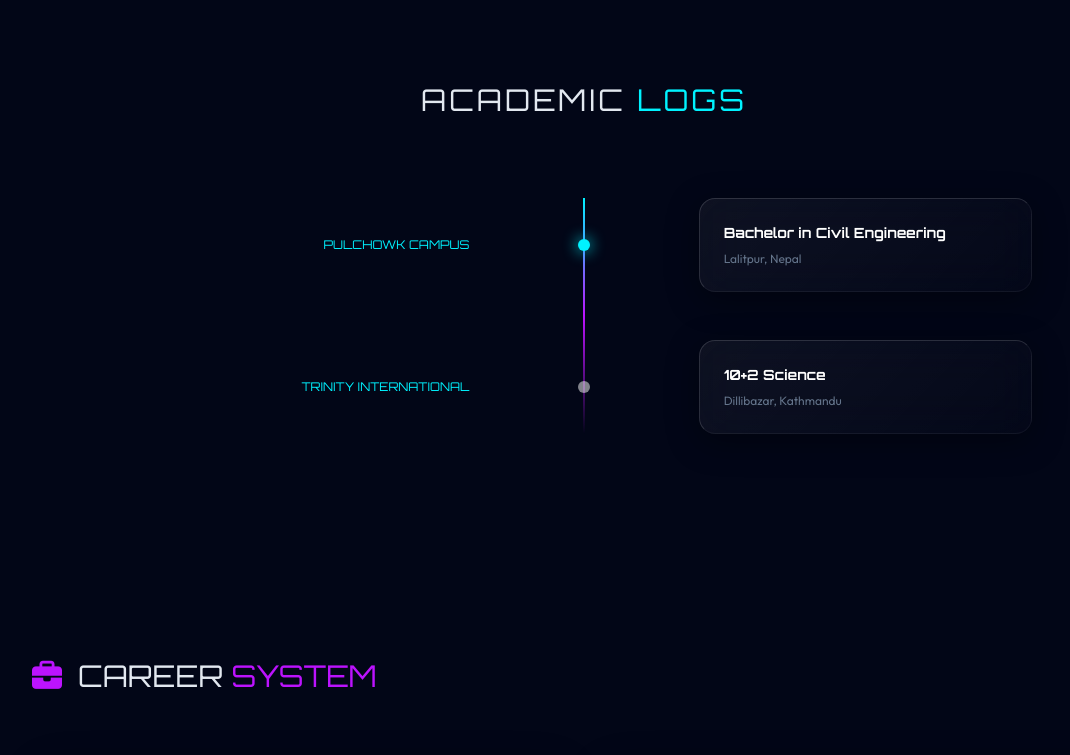
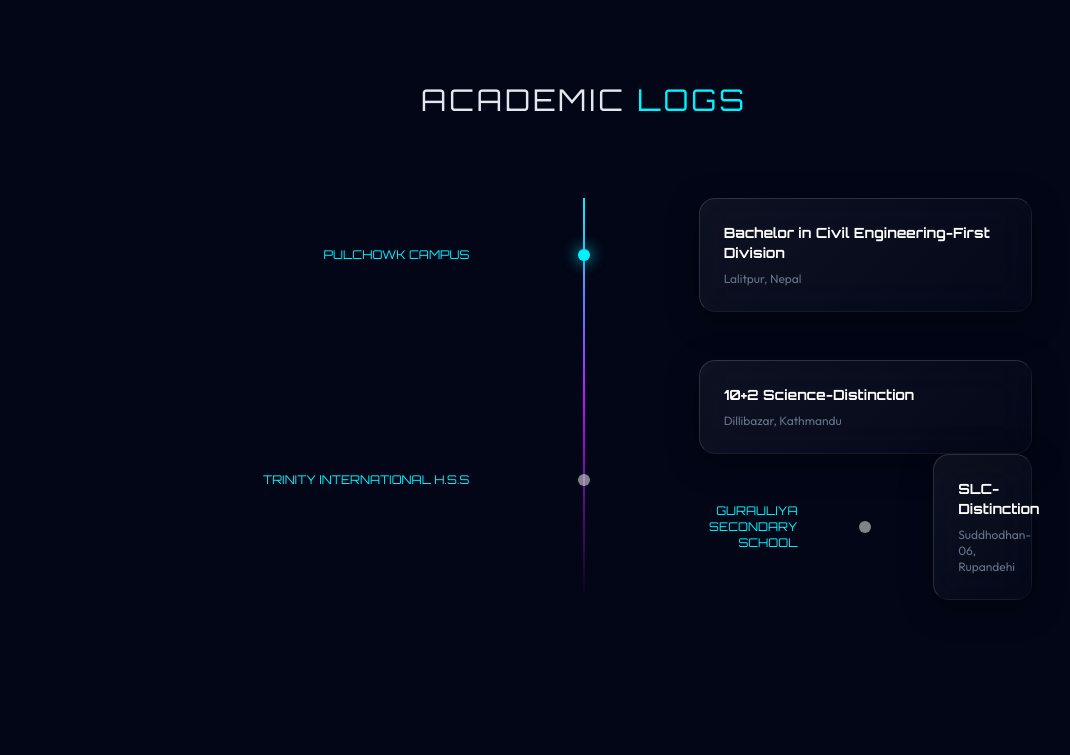
Before and after one commit to sanjaylodh123/sanjaylodh123, a plain HTML site: page index.html in a window 1280 px wide. Shown: the part 1295-2050 px from the top of the page, without its empty margins (56-1126 px from the left). Drawn offline with nearby package versions, Linux system fonts and the light colour scheme.

Commit message:
Update index.html

```diff
--- a/index.html
+++ b/index.html
@@ -183,19 +183,27 @@
                     <div class="absolute left-[-1px] md:left-1/2 md:-translate-x-1/2 w-3 h-3 bg-cyber-cyan rounded-full z-10 shadow-[0_0_15px_#00f2ff]"></div>
                     <div class="md:w-5/12 md:pl-10">
                         <div class="glass-panel p-6 rounded-2xl group-hover:border-cyber-cyan transition hover:bg-white/5">
-                            <h4 class="font-bold text-white font-orbitron text-sm">Bachelor in Civil Engineering</h4>
+                            <h4 class="font-bold text-white font-orbitron text-sm">Bachelor in Civil Engineering-First Division</h4>
                             <p class="text-xs text-slate-500 mt-2">Lalitpur, Nepal</p>
                         </div>
                     </div>
                 </div>
 
                 <div class="relative pl-12 md:pl-0 md:flex md:justify-between items-center group" data-aos="fade-up">
-                    <div class="hidden md:block w-5/12 text-right pr-10 font-orbitron text-cyber-cyan text-xs">TRINITY INTERNATIONAL</div>
+                    <div class="hidden md:block w-5/12 text-right pr-10 font-orbitron text-cyber-cyan text-xs">TRINITY INTERNATIONAL H.S.S</div>
                     <div class="absolute left-[-1px] md:left-1/2 md:-translate-x-1/2 w-3 h-3 bg-white rounded-full z-10 opacity-50"></div>
                     <div class="md:w-5/12 md:pl-10">
                         <div class="glass-panel p-6 rounded-2xl group-hover:border-cyber-cyan transition hover:bg-white/5">
-                            <h4 class="font-bold text-white font-orbitron text-sm">10+2 Science</h4>
+                            <h4 class="font-bold text-white font-orbitron text-sm">10+2 Science-Distinction</h4>
                             <p class="text-xs text-slate-500 mt-2">Dillibazar, Kathmandu</p>
+                        </div>
+                        <div class="relative pl-12 md:pl-0 md:flex md:justify-between items-center group" data-aos="fade-up">
+                    <div class="hidden md:block w-5/12 text-right pr-10 font-orbitron text-cyber-cyan text-xs">GURAULIYA SECONDARY SCHOOL</div>
+                    <div class="absolute left-[-1px] md:left-1/2 md:-translate-x-1/2 w-3 h-3 bg-white rounded-full z-10 opacity-50"></div>
+                    <div class="md:w-5/12 md:pl-10">
+                        <div class="glass-panel p-6 rounded-2xl group-hover:border-cyber-cyan transition hover:bg-white/5">
+                            <h4 class="font-bold text-white font-orbitron text-sm">SLC-Distinction</h4>
+                            <p class="text-xs text-slate-500 mt-2">Suddhodhan-06, Rupandehi</p>
                         </div>
                     </div>
                 </div>
```
